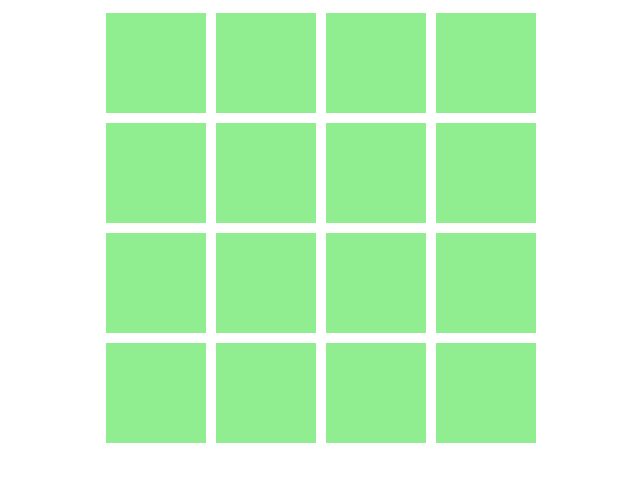
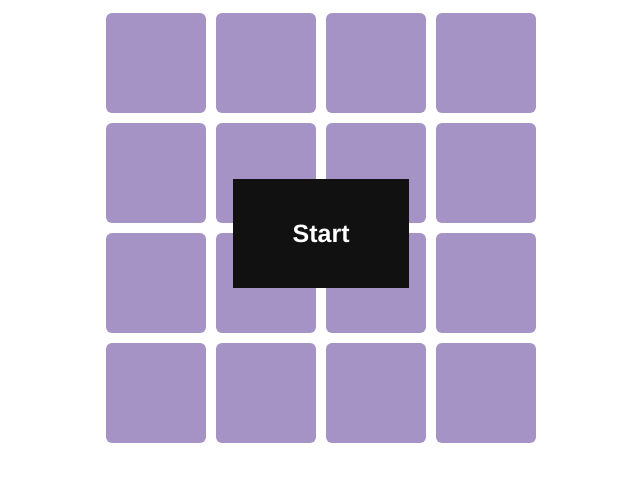
Before and after one commit to splincool/memory-cards-vue, a Vue app: page / in a window 1280 px wide. Shown: the top 482 px of the page, without its empty margins (319-959 px from the left). Built offline with nearby package versions, Linux system fonts and the light colour scheme.

Commit message:
added logic, time. moves

```diff
--- a/src/cards.js
+++ b/src/cards.js
@@ -1,97 +1,113 @@
 const cards = [
   {
     id: 1,
-    name: 'card1',
+    name: 'Card #1',
+    color: 'lightsalmon',
     isOpen: false,
     isGuessed: false
   },
   {
     id: 2,
-    name: 'card1',
+    name: 'Card #1',
+    color: 'lightsalmon',
     isOpen: false,
     isGuessed: false
   },
   {
     id: 3,
-    name: 'card2',
+    name: 'Card #2',
+    color: '#65A5AD',
     isOpen: false,
     isGuessed: false
   },
   {
     id: 4,
-    name: 'card2',
+    name: 'Card #2',
+    color: '#65A5AD',
     isOpen: false,
     isGuessed: false
   },
   {
     id: 5,
-    name: 'card3',
+    name: 'Card #3',
+    color: '#FFBB00',
     isOpen: false,
     isGuessed: false
   },
   {
     id: 6,
-    name: 'card3',
+    name: 'Card #3',
+    color: '#FFBB00',
     isOpen: false,
     isGuessed: false
   },
   {
     id: 7,
-    name: 'card4',
+    name: 'Card #4',
+    color: '#4CB5F5',
     isOpen: false,
     isGuessed: false
   },
   {
     id: 8,
-    name: 'card4',
+    name: 'Card #4',
+    color: '#4CB5F5',
     isOpen: false,
     isGuessed: false
   },
   {
     id: 9,
-    name: 'card5',
+    name: 'Card #5',
+    color: '#DE7A22',
     isOpen: false,
     isGuessed: false
   },
   {
     id: 10,
-    name: 'card5',
+    name: 'Card #5',
+    color: '#DE7A22',
     isOpen: false,
     isGuessed: false
   },
   {
     id: 11,
-    name: 'card6',
+    name: 'Card #6',
+    color: '#EC96A4',
     isOpen: false,
     isGuessed: false
   },
   {
     id: 12,
-    name: 'card6',
+    name: 'Card #6',
+    color: '#EC96A4',
     isOpen: false,
     isGuessed: false
   },
   {
     id: 13,
-    name: 'card7',
+    name: 'Card #7',
+    color: '#F62A00',
     isOpen: false,
     isGuessed: false
   },
   {
     id: 14,
-    name: 'card7',
+    name: 'Card #7',
+    color: '#F62A00',
     isOpen: false,
     isGuessed: false
   },
   {
     id: 15,
-    name: 'card8',
+    name: 'Card #8',
+    color: '#523634',
     isOpen: false,
     isGuessed: false
   },
   {
     id: 16,
-    name: 'card8',
+    name: 'Card #8',
+    color: '#523634',
     isOpen: false,
     isGuessed: false
   }
--- a/src/components/Card.vue
+++ b/src/components/Card.vue
@@ -1,5 +1,7 @@
 <template>
+  <div class="card-wrapper">
     <div
+      v-if="!_card.isGuessed"
       class="card"
       :class="{'guessed' : _card.isGuessed}"
       @click="$emit('cardClick', _card)">
@@ -8,9 +10,12 @@
       </div>
       <div
         v-else
-      class="front">
+        class="front"
+        :style="{'background': _card.color}">
         {{_card.name}}
       </div>
+    </div>
+    <div v-else class="empty-card"></div>
     </div>
 </template>
 
@@ -25,19 +30,28 @@ export default {
 </script>
 
 <style>
-.card {
+.card-wrapper {
   width: 100px;
   height: 100px;
-  background: red;
   margin: 5px 0;
+}
+.card {
+  height: 100%;
   cursor: pointer;
 }
 .card .back {
-  background: lightgreen;
+  background: #a593c6;
   height: 100%;
+  border-radius: 6px;
 }
 .card .front {
   background: lightsalmon;
   height: 100%;
+  border-radius: 6px;
+  color: #fff;
+  display: flex;
+  justify-content: center;
+  align-items: center;
+  font-weight: bold;
 }
 </style>
--- a/src/components/Game.vue
+++ b/src/components/Game.vue
@@ -1,11 +1,28 @@
 <template>
   <div class="game">
+    <div class="info-panel">
+      <template v-if="isGameStart">
+        <div class="time">Time: {{clock}} </div>
+        <div class="moves">Moves: {{moves}}</div>
+      </template>
+      <template v-else>
+        <div class="overlay-box">
+          <div
+            class="start-btn"
+            @click="onStart">
+              Start
+          </div>
+        </div>
+      </template>
+    </div>
+    <div class="cards-board">
       <template v-for="(card, index) in cardsArray">
         <Card
           :key="index"
           :_card="card"
           @cardClick="onCardClick"/>
       </template>
+    </div>
   </div>
 </template>
 
@@ -17,12 +34,14 @@ export default {
   data () {
     return {
       cards: cardsList,
-      openCards: []
+      openCards: [],
+      moves: 0,
+      clockCount: 0,
+      isGameStart: false
     }
   },
   created () {
     this.shuffleCards()
-
   },
   watch: {
     openCards (_val) {
@@ -43,6 +62,9 @@ export default {
         this.cards[i] = this.cards[randomIndex]
         this.cards[randomIndex] = temp
       }
+    },
+    onStart () {
+      this.isGameStart = true
     },
     onCardClick (_card) {
       for (let card of this.cards) {
@@ -70,11 +92,18 @@ export default {
       }
       this.openCards = []
       clearTimeout(this.timeout)
+      this.moves += 1
     }
   },
   computed: {
     cardsArray () {
       return this.cards
+    },
+    clock () {
+      this.timeoutClock = setTimeout(() => {
+        this.clockCount += 1
+      }, 1000);
+      return this.clockCount
     }
   },
   components: {
@@ -87,8 +116,33 @@ export default {
   .game {
     width: 430px;
     display: flex;
+    flex-direction: column;
+    margin: 0 auto;
+  }
+  .info-panel {
+    display: flex;
+    justify-content: space-around;
+  }
+  .cards-board {
+    display: flex;
     flex-wrap: wrap;
     justify-content: space-between;
     margin: 0 auto;
   }
+  .overlay-box {
+    position: absolute;
+    display: flex;
+    align-items: center;
+    justify-content: center;
+    height: 450px;
+    width: 500px;
+  }
+  .start-btn {
+    background: #111;
+    color: #fff;
+    font-size: 25px;
+    font-weight: bold;
+    padding: 40px 60px;
+    cursor: pointer;
+  }
 </style>
```
Lines whose indentation alone changed are shown as unchanged.
